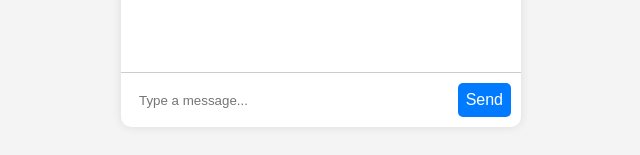
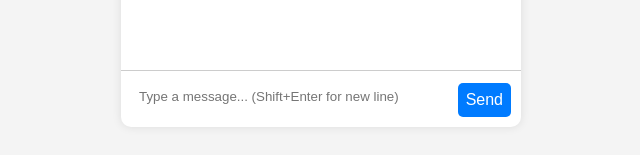
Before and after one commit to shafin-jadavji/chatbot-assistant, a React (Vite) app in the folder frontend/: page / in a window 1280 px wide. Shown: the part 523-678 px from the top of the page, without its empty margins (319-959 px from the left). Built offline with nearby package versions, Linux system fonts and the light colour scheme.

Commit message:
perf: update input box to a text area and allow Shift+Enter for a new line

```diff
--- a/frontend/src/components/InputBox.jsx
+++ b/frontend/src/components/InputBox.jsx
@@ -12,18 +12,26 @@ const InputBox = ({ sendMessage }) => {
 
     const handleKeyPress = (e) => {
         if (e.key === "Enter") {
-            handleSend();
+            // If Shift key is pressed with Enter, add a new line
+            if (e.shiftKey) {
+                return; // Let the default behavior happen (new line)
+            } else {
+                // Otherwise send the message
+                e.preventDefault(); // Prevent default to avoid adding a new line
+                handleSend();
+            }
         }
     };
 
     return (
         <div className="input-box">
-            <input
-                type="text"
+            <textarea
                 value={text}
                 onChange={(e) => setText(e.target.value)}
                 onKeyDown={handleKeyPress}
-                placeholder="Type a message..."
+                placeholder="Type a message... (Shift+Enter for new line)"
+                rows="1"
+                className="input-textarea"
             />
             <button onClick={handleSend}>Send</button>
         </div>
--- a/frontend/src/components/Message.jsx
+++ b/frontend/src/components/Message.jsx
@@ -1,9 +1,17 @@
 import React from "react";
 
 const Message = ({ text, sender }) => {
+    // Convert newlines to <br> tags for proper display
+    const formattedText = text.split('\n').map((line, i) => (
+        <React.Fragment key={i}>
+            {line}
+            {i < text.split('\n').length - 1 && <br />}
+        </React.Fragment>
+    ));
+
     return (
         <div className={`message ${sender === "user" ? "user-message" : "bot-message"}`}>
-            {text}
+            {formattedText}
         </div>
     );
 };
--- a/frontend/src/styles.css
+++ b/frontend/src/styles.css
@@ -43,20 +43,33 @@ body {
     color: black;
     align-self: flex-start;
 }
-
   .input-box {
       display: flex;
       padding: 10px;
       border-top: 1px solid #ccc;
+      align-items: flex-end;
   }
 
+  .input-textarea {
+      flex: 1;
+      padding: 8px;
+      border: none;
+      border-radius: 5px;
+      resize: none;
+      font-family: Arial, sans-serif;
+      min-height: 20px;
+      max-height: 100px;
+      overflow-y: auto;
+  }
+
+  /*
   .input-box input {
       flex: 1;
       padding: 8px;
       border: none;
       border-radius: 5px;
   }
-
+  */
 .input-box button {
     margin-left: 5px;
     padding: 8px;
```
Lines whose indentation alone changed are shown as unchanged.
